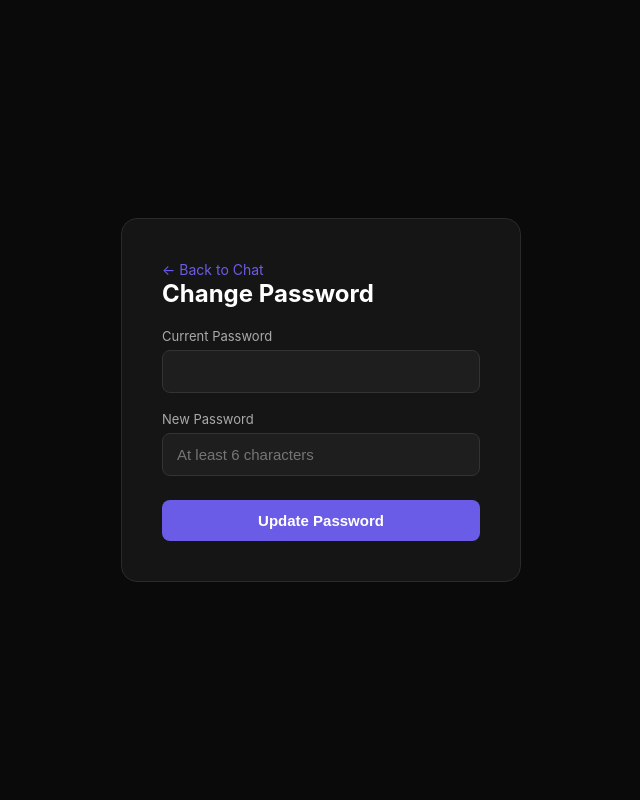
After one commit to CyrusForFun/poe-chat-app, a Flask app: page /change-password in a window 1280 px wide. The commit adds this page. Shown: the whole page, without its empty margins (319-959 px from the left). Run offline with Flask 3, Linux system fonts and the light colour scheme; the visitor is signed in with stand-in values (Sample User, id 1); data comes from the database, SQL or seed files in the repository.

Commit message:
Add change password feature and env-configurable admin password
- ADMIN_PASSWORD env var to set initial admin password
- Change password page accessible from sidebar
- All users can change their own password

Co-Authored-By: Claude Opus 4.6 <noreply@anthropic.com>

```diff
--- a/app.py
+++ b/app.py
@@ -20,6 +20,7 @@ client = openai.OpenAI(
 )
 
 ADMIN_EMAIL = os.environ.get("ADMIN_EMAIL", "admin@example.com")
+ADMIN_PASSWORD = os.environ.get("ADMIN_PASSWORD", "admin123")
 
 MODELS = [
     "Claude-Sonnet-4.6",
@@ -79,7 +80,7 @@ def init_db():
     if not admin:
         db.execute(
             "INSERT INTO users (email, password_hash, approved, is_admin) VALUES (?, ?, 1, 1)",
-            (ADMIN_EMAIL, generate_password_hash("admin123")),
+            (ADMIN_EMAIL, generate_password_hash(ADMIN_PASSWORD)),
         )
         db.commit()
     db.close()
@@ -156,6 +157,26 @@ def register():
                 db.commit()
                 success = True
     return render_template("register.html", error=error, success=success)
+
+@app.route("/change-password", methods=["GET", "POST"])
+@login_required
+def change_password():
+    error = None
+    success = False
+    if request.method == "POST":
+        current = request.form["current_password"]
+        new_pw = request.form["new_password"]
+        db = get_db()
+        user = db.execute("SELECT * FROM users WHERE id = ?", (session["user_id"],)).fetchone()
+        if not check_password_hash(user["password_hash"], current):
+            error = "Current password is incorrect."
+        elif len(new_pw) < 6:
+            error = "New password must be at least 6 characters."
+        else:
+            db.execute("UPDATE users SET password_hash = ? WHERE id = ?", (generate_password_hash(new_pw), session["user_id"]))
+            db.commit()
+            success = True
+    return render_template("change_password.html", error=error, success=success)
 
 @app.route("/logout")
 def logout():
--- /dev/null
+++ b/templates/change_password.html
@@ -0,0 +1,71 @@
+<!DOCTYPE html>
+<html lang="zh-TW">
+<head>
+    <meta charset="UTF-8">
+    <meta name="viewport" content="width=device-width, initial-scale=1.0">
+    <title>Change Password - Poe Chat</title>
+    <style>
+        * { margin: 0; padding: 0; box-sizing: border-box; }
+        body {
+            font-family: -apple-system, BlinkMacSystemFont, 'Segoe UI', sans-serif;
+            background: #0a0a0a;
+            color: #e0e0e0;
+            height: 100vh;
+            display: flex;
+            align-items: center;
+            justify-content: center;
+        }
+        .auth-box {
+            background: #151515;
+            border: 1px solid #2a2a2a;
+            border-radius: 16px;
+            padding: 40px;
+            width: 400px;
+            max-width: 90vw;
+        }
+        .auth-box h1 { font-size: 24px; font-weight: 700; margin-bottom: 8px; color: #fff; }
+        .back { color: #6b5ce7; text-decoration: none; font-size: 14px; }
+        .back:hover { text-decoration: underline; }
+        .field { margin-bottom: 18px; }
+        .field label { display: block; font-size: 13px; color: #aaa; margin-bottom: 6px; }
+        .field input {
+            width: 100%; background: #1e1e1e; border: 1px solid #333; color: #e0e0e0;
+            padding: 12px 14px; border-radius: 8px; font-size: 15px;
+        }
+        .field input:focus { outline: none; border-color: #6b5ce7; }
+        .btn {
+            width: 100%; padding: 12px; border: none; border-radius: 8px;
+            font-size: 15px; font-weight: 600; cursor: pointer; margin-top: 6px;
+            background: #6b5ce7; color: #fff;
+        }
+        .btn:hover { background: #5a4bd6; }
+        .error {
+            background: #3d1f1f; border: 1px solid #6b2a2a; color: #f5a5a5;
+            padding: 10px 14px; border-radius: 8px; font-size: 13px; margin-bottom: 18px;
+        }
+        .success {
+            background: #1f3d2a; border: 1px solid #2a6b3a; color: #a5f5b5;
+            padding: 10px 14px; border-radius: 8px; font-size: 13px; margin-bottom: 18px;
+        }
+    </style>
+</head>
+<body>
+    <div class="auth-box">
+        <a href="/" class="back">&larr; Back to Chat</a>
+        <h1>Change Password</h1>
+        {% if error %}<div class="error">{{ error }}</div>{% endif %}
+        {% if success %}<div class="success">Password changed successfully!</div>{% endif %}
+        <form method="POST" style="margin-top: 20px;">
+            <div class="field">
+                <label>Current Password</label>
+                <input type="password" name="current_password" required>
+            </div>
+            <div class="field">
+                <label>New Password</label>
+                <input type="password" name="new_password" required minlength="6" placeholder="At least 6 characters">
+            </div>
+            <button type="submit" class="btn">Update Password</button>
+        </form>
+    </div>
+</body>
+</html>
--- a/templates/chat.html
+++ b/templates/chat.html
@@ -343,6 +343,7 @@
                 {% if user.is_admin %}
                 <a href="/admin">Admin</a>
                 {% endif %}
+                <a href="/change-password">Password</a>
                 <a href="/logout">Logout</a>
             </div>
         </div>
```
